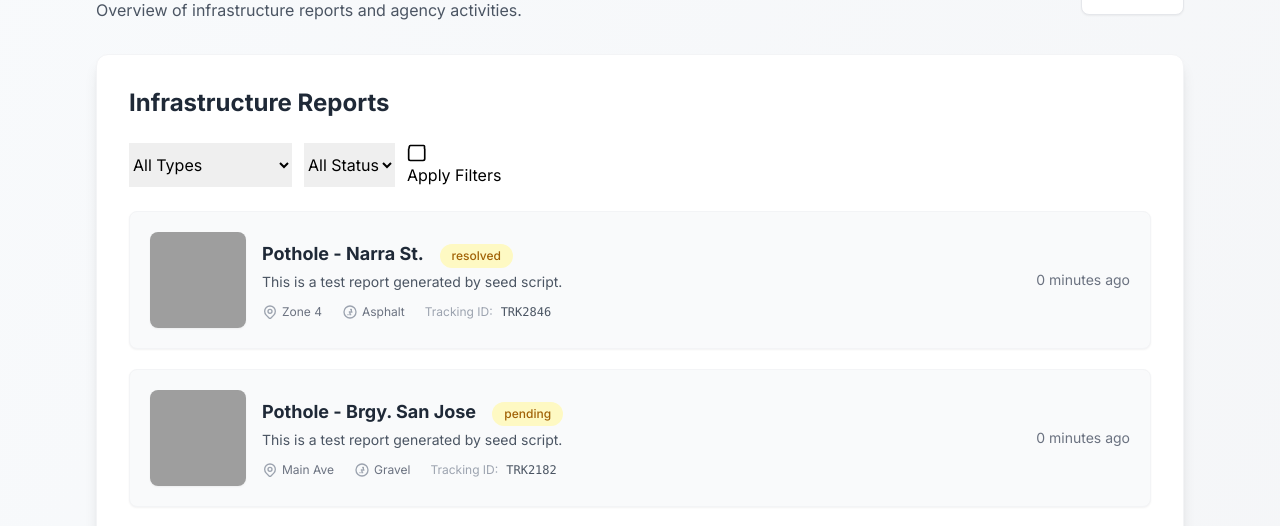
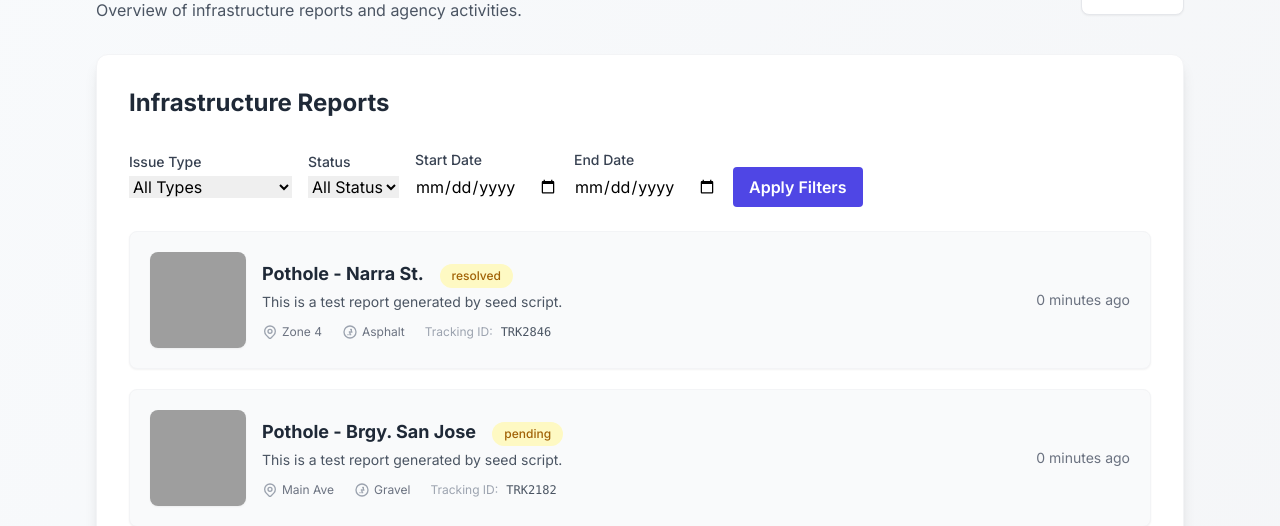
Before and after one commit to exile213/InfratrackPro, a Django app: template Infratrack/frontend/templates/frontend/dashboard.html in a window 1280 px wide. Shown: the part 172-698 px from the top of the page. Run offline with Django 5.2, Linux system fonts and the light colour scheme; the template is opened without the code that fills it: values that come from a table or form of the project are taken from there, others are empty; data comes from the database, SQL or seed files in the repository; some libraries are stand-ins or nearby versions; grey boxes are pictures that could not be loaded.

Commit message:
Apply Dashboard Features

```diff
--- a/Infratrack/frontend/templates/frontend/dashboard.html
+++ b/Infratrack/frontend/templates/frontend/dashboard.html
@@ -22,25 +22,40 @@
     <h4 class="text-2xl font-bold text-gray-800 mb-6">
       Infrastructure Reports
     </h4>
-    <form method="get" class="flex flex-col sm:flex-row gap-3 mb-6">
-      <select name="issue_type" class="input-modern">
+    <form method="get" class="flex flex-col sm:flex-row items-center gap-4 mb-6">
+      <div class="flex flex-col">
+        <label for="issue_type" class="text-sm font-medium text-gray-700 mb-1">Issue Type</label>
+        <select name="issue_type" id="issue_type" class="input-modern">
           <option value="All Types">All Types</option>
           {% for type in issue_types %}
-        <option value="{{ type.name }}" {% if type.name|equals:selected_issue_type %}selected{% endif %}>{{ type.name }}
+          <option value="{{ type.name }}" {% if type.name|equals:selected_issue_type %}selected{% endif %}>{{type.name}}
           </option>
           {% endfor %}
         </select>
-      <select name="status" class="input-modern">
+      </div>
+
+      <div class="flex flex-col">
+        <label for="status" class="text-sm font-medium text-gray-700 mb-1">Status</label>
+        <select name="status" id="status" class="input-modern">
           <option value="All Status">All Status</option>
           {% for status in statuses %}
           <option value="{{ status }}" {% if status|equals:selected_status %}selected{% endif %}>{{ status }}</option>
           {% endfor %}
         </select>
-      <button type="submit" class="btn-primary flex-shrink-0">
-        <svg class="w-5 h-5 mr-2" fill="none" stroke="currentColor" viewBox="0 0 24 24">
-          <path stroke-linecap="round" stroke-linejoin="round" stroke-width="2"
-            d="M3 4a1 1 0 011-1h16a1 1 0 011 1v2.586a1 1 0 01.293.707V19a2 2 0 01-2 2H4a2 2 0 01-2-2V7.293a1 1 0 01.293-.707L3 4z" />
-        </svg>
+      </div>
+
+      <div class="flex flex-col">
+        <label for="start_date" class="text-sm font-medium text-gray-700 mb-1">Start Date</label>
+        <input type="date" name="start_date" id="start_date" class="input-modern" value="{{ selected_start_date }}">
+      </div>
+
+      <div class="flex flex-col">
+        <label for="end_date" class="text-sm font-medium text-gray-700 mb-1">End Date</label>
+        <input type="date" name="end_date" id="end_date" class="input-modern" value="{{ selected_end_date }}">
+      </div>
+
+      <button type="submit"
+        class="btn-primary mt-6 bg-indigo-600 hover:bg-indigo-700 text-white font-semibold py-2 px-4 rounded transition-colors duration-200">
         Apply Filters
       </button>
     </form>
```
Also changed, not shown: Infratrack/frontend/views.py (+24 -4 lines). Lines whose indentation alone changed are shown as unchanged.
